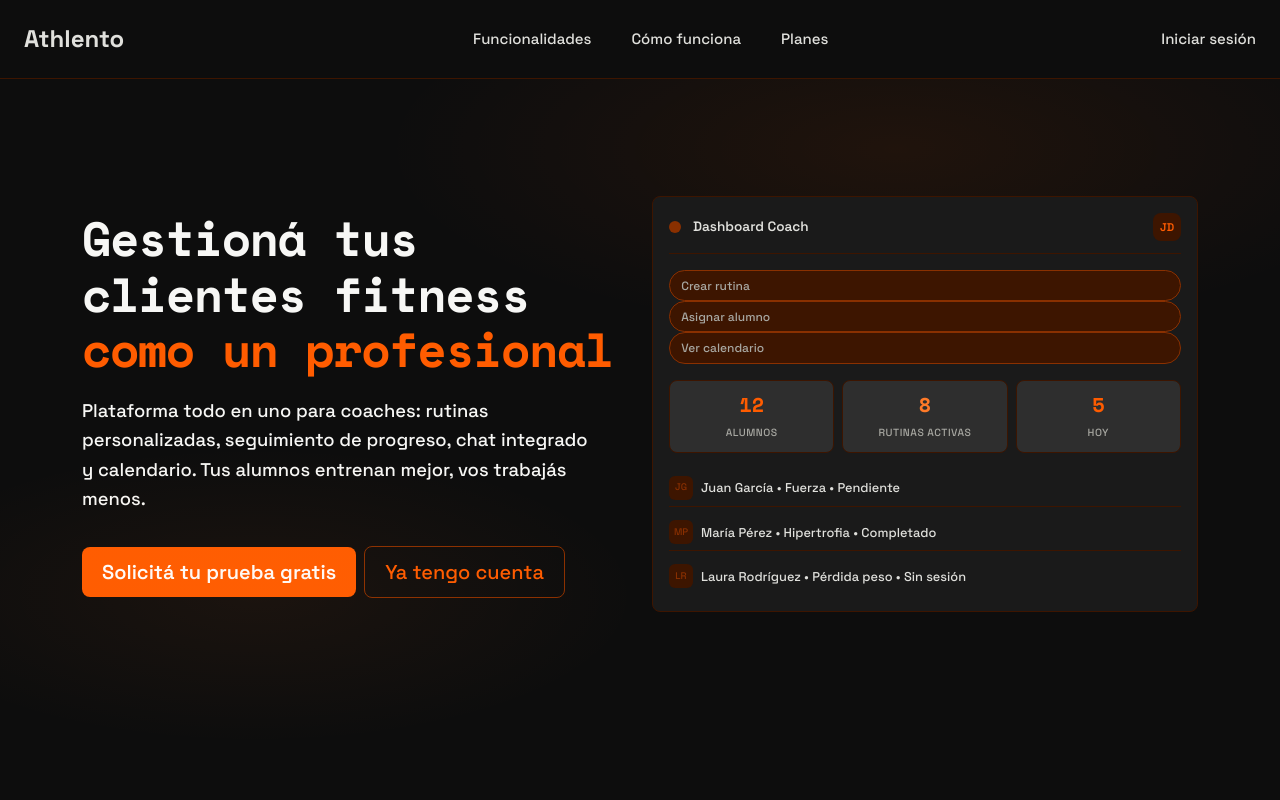
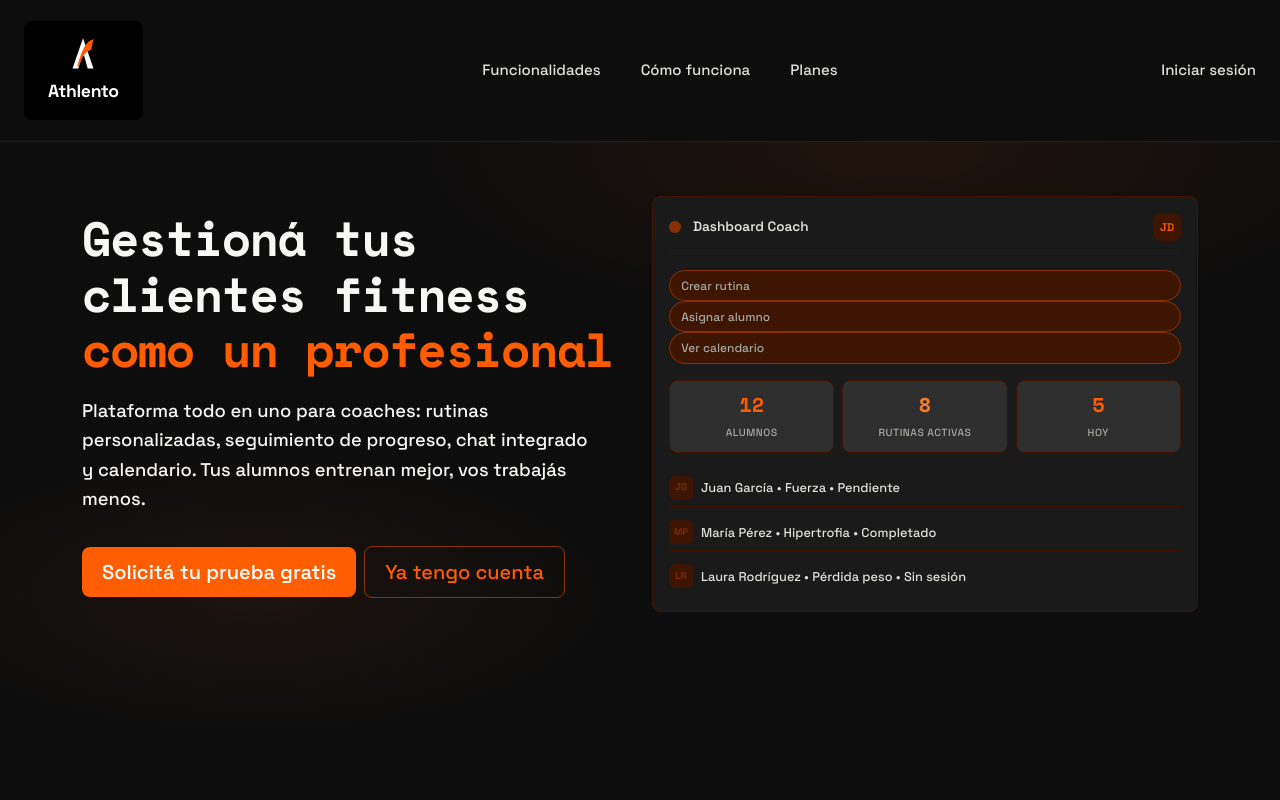
Before and after one commit to FDenisienia/Fitness, a React (Vite) app: page / in a window 1280 px wide. Shown: the top 800 px of the page. Built offline with nearby package versions, Linux system fonts and the light colour scheme; no server answers.

Commit message:
Logo Athlento: componente SVG con icono y texto, integrado en navbar, sidebar y footer
Made-with: Cursor

```diff
--- /dev/null
+++ b/src/components/AthlentoLogo.jsx
@@ -0,0 +1,58 @@
+import React from 'react';
+
+/**
+ * Logo Athlento - icono estilizado A con swoosh naranja
+ * Diseño: fondo blanco/gris claro + naranja (#FF5C00)
+ */
+function LogoIcon({ className, size = 48 }) {
+  return (
+    <svg
+      viewBox="0 0 48 56"
+      width={size}
+      height={size * (56 / 48)}
+      className={className}
+      aria-hidden="true"
+    >
+      {/* Base blanca: A con triángulo superior y pata izquierda */}
+      <path
+        fill="#FFFFFF"
+        d="M24 2 L6 54 L16 54 L22 32 L26 32 L32 54 L42 54 Z M20 24 L28 24 L24 16 Z"
+      />
+      {/* Swoosh naranja: arco dinámico + pata derecha del A */}
+      <path
+        fill="var(--orange, #FF5C00)"
+        d="M14 52 Q24 8 42 4 L38 22 Q24 26 18 48 Z"
+      />
+    </svg>
+  );
+}
+
+/**
+ * Logo completo: icono + texto "Athlento"
+ * Variante: full (fondo negro, centrado) | inline (para navbar)
+ */
+export default function AthlentoLogo({ variant = 'full', size = 'md', className = '' }) {
+  const iconSizes = { sm: 28, md: 36, lg: 48 };
+  const iconSize = iconSizes[size] ?? iconSizes.md;
+
+  const content = (
+    <>
+      <LogoIcon size={iconSize} />
+      <span className="athlento-logo-text">Athlento</span>
+    </>
+  );
+
+  if (variant === 'inline') {
+    return (
+      <div className={`athlento-logo athlento-logo--inline ${className}`}>
+        {content}
+      </div>
+    );
+  }
+
+  return (
+    <div className={`athlento-logo athlento-logo--full ${className}`}>
+      {content}
+    </div>
+  );
+}
--- a/src/components/PublicLayout.jsx
+++ b/src/components/PublicLayout.jsx
@@ -1,6 +1,7 @@
 import React, { useEffect, useState } from 'react';
 import { Link, Outlet, useLocation } from 'react-router-dom';
 import { Container, Navbar, Nav } from 'react-bootstrap';
+import AthlentoLogo from './AthlentoLogo';
 
 export default function PublicLayout() {
   const location = useLocation();
@@ -30,8 +31,8 @@ export default function PublicLayout() {
           collapseOnSelect
         >
           <Container fluid className="px-3 px-lg-4">
-            <Navbar.Brand as={Link} to="/" className="fw-bold fs-4">
-              Athlento
+            <Navbar.Brand as={Link} to="/" className="d-flex align-items-center">
+              <AthlentoLogo variant="full" size="sm" />
             </Navbar.Brand>
             <Navbar.Toggle aria-controls="public-nav" />
             <Navbar.Collapse id="public-nav" className="navbar-landing-collapse">
@@ -65,8 +66,8 @@ export default function PublicLayout() {
     <>
       <Navbar expand="lg" className="navbar-landing py-3" collapseOnSelect>
         <Container fluid className="px-3 px-lg-4">
-          <Navbar.Brand as={Link} to="/" className="fw-bold fs-4">
-            Athlento
+          <Navbar.Brand as={Link} to="/" className="d-flex align-items-center">
+            <AthlentoLogo variant="full" size="sm" />
           </Navbar.Brand>
           <Navbar.Toggle aria-controls="public-nav" />
           <Navbar.Collapse id="public-nav" className="justify-content-end">
--- a/src/components/SidebarLayout.jsx
+++ b/src/components/SidebarLayout.jsx
@@ -3,6 +3,7 @@ import { Link, Outlet, useLocation, useNavigate } from 'react-router-dom';
 import { Nav } from 'react-bootstrap';
 import { useAuth } from '../context/AuthContext';
 import { usePlan } from '../context/PlanContext';
+import AthlentoLogo from './AthlentoLogo';
 
 const navItems = {
   admin: [
@@ -90,12 +91,12 @@ export default function SidebarLayout({ basePath, role }) {
           <span className="sidebar-toggle-bar" />
           <span className="sidebar-toggle-bar" />
         </button>
-        <span className="mobile-header-brand">Athlento</span>
+        <AthlentoLogo variant="full" size="sm" className="mobile-header-brand" />
       </header>
 
       <aside className={`sidebar ${sidebarOpen ? 'sidebar-open' : ''}`}>
         <div className="sidebar-brand">
-          <span>Athlento</span>
+          <AthlentoLogo variant="full" size="sm" />
         </div>
         <Nav className="flex-column sidebar-nav py-3">
           {items.map(({ to, label, exact }) => (
--- a/src/components/landing/LandingFooter.jsx
+++ b/src/components/landing/LandingFooter.jsx
@@ -1,6 +1,7 @@
 import React from 'react';
 import { Link } from 'react-router-dom';
 import { Container, Row, Col } from 'react-bootstrap';
+import AthlentoLogo from '../AthlentoLogo';
 
 const FOOTER_LINKS = [
   { to: '#funcionalidades', label: 'Funcionalidades' },
@@ -30,8 +31,8 @@ export default function LandingFooter() {
       <Container>
         <Row className="landing-footer-row">
           <Col md={4} className="mb-4 mb-md-0">
-            <Link to="/" className="landing-footer-brand">
-              Athlento
+            <Link to="/" className="landing-footer-brand d-inline-flex">
+              <AthlentoLogo variant="full" size="sm" />
             </Link>
             <p className="landing-footer-tagline">
               Sistema de gestión de entrenamientos para coaches profesionales.
@@ -66,7 +67,7 @@ export default function LandingFooter() {
           <Col md={4}>
             <h5 className="landing-footer-heading">Contacto</h5>
             <p className="landing-footer-contact mb-0">
-              <a href="mailto:hola@fitcoachpro.com">hola@fitcoachpro.com</a>
+              <a href="mailto:hola@athlento.com">hola@athlento.com</a>
             </p>
           </Col>
         </Row>
--- a/src/styles/index.css
+++ b/src/styles/index.css
@@ -1,4 +1,5 @@
 @import './design-system.css';
+@import './logo.css';
 @import './responsive.css';
 @import './routines.css';
 @import './coach-dashboard.css';
--- /dev/null
+++ b/src/styles/logo.css
@@ -0,0 +1,60 @@
+/* ===== ATHLENTO LOGO ===== */
+.athlento-logo {
+  display: flex;
+  flex-direction: column;
+  align-items: center;
+  justify-content: center;
+  gap: 0.5rem;
+}
+
+.athlento-logo--full {
+  background: #000000;
+  padding: 1rem 1.5rem;
+  border-radius: var(--radius-md);
+}
+
+.athlento-logo--inline {
+  flex-direction: row;
+  gap: 0.75rem;
+}
+
+.athlento-logo-text {
+  font-family: var(--font-body);
+  font-weight: 700;
+  font-size: 1.25rem;
+  color: #FFFFFF;
+  letter-spacing: -0.02em;
+}
+
+.athlento-logo--full .athlento-logo-text {
+  font-size: 1.1rem;
+}
+
+.athlento-logo--inline .athlento-logo-text {
+  font-size: 1.15rem;
+}
+
+/* Logo en contextos específicos */
+.mobile-header .athlento-logo {
+  padding: 0.4rem 0.6rem;
+}
+
+.mobile-header .athlento-logo--full {
+  padding: 0.35rem 0.6rem;
+}
+
+.sidebar-brand .athlento-logo {
+  width: 100%;
+}
+
+.landing-footer-brand .athlento-logo--full {
+  background: rgba(0, 0, 0, 0.3);
+}
+
+.landing-footer-brand:hover .athlento-logo--full {
+  background: rgba(0, 0, 0, 0.5);
+}
+
+.landing-footer-brand .athlento-logo-text {
+  color: var(--white-pure);
+}
```
